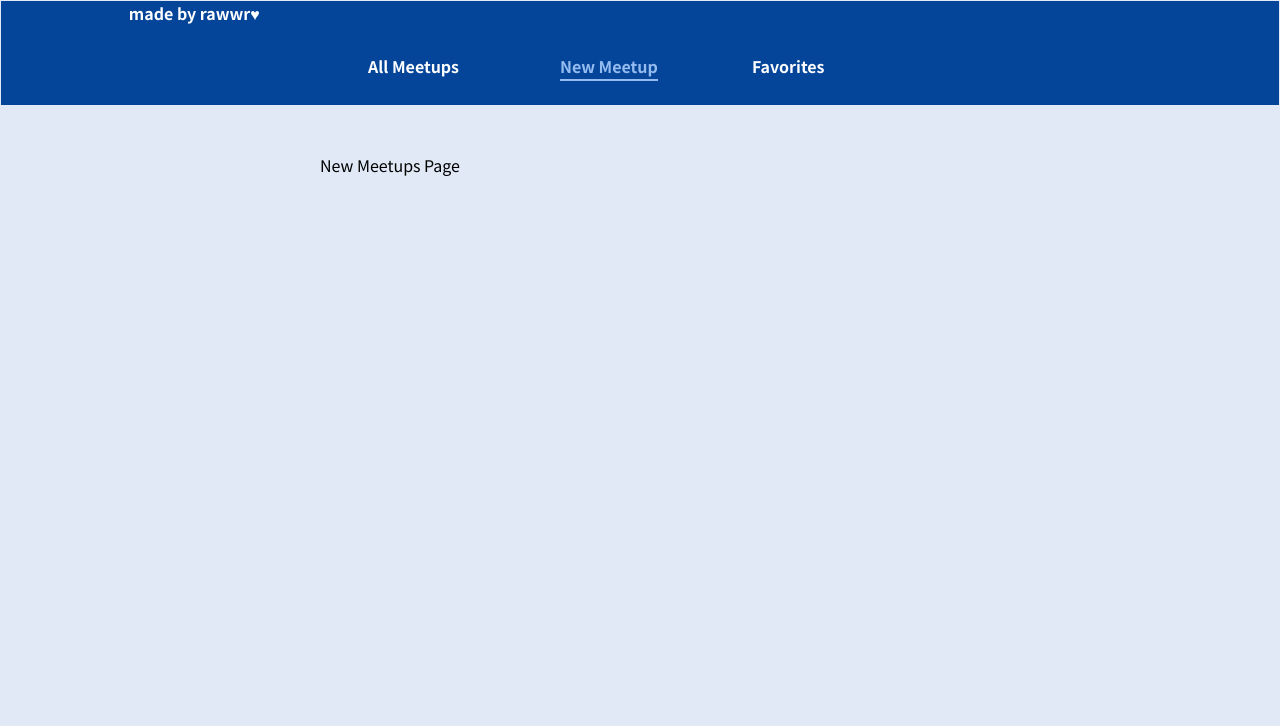
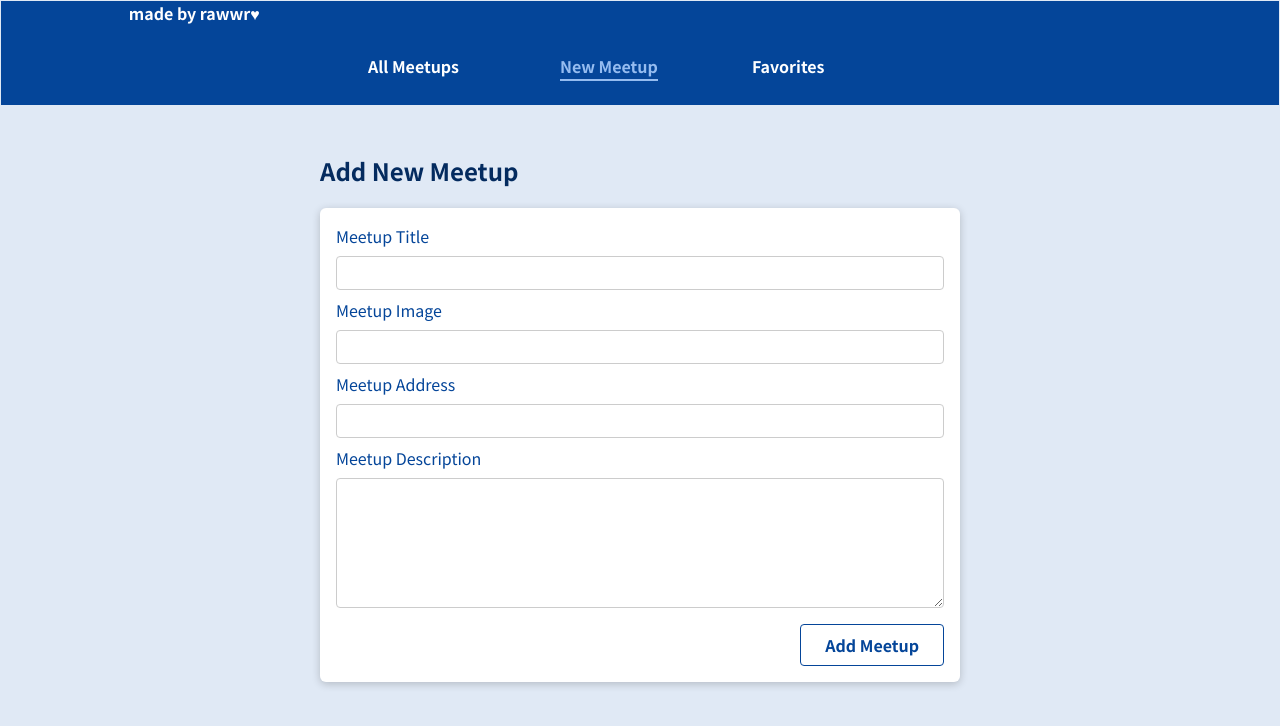
Before and after one commit to rawwr-cmd/React-Refresher, a React (Create React App) app: page /new-meetup in a window 1280 px wide. Shown: the top 726 px of the page. Built offline with nearby package versions, Linux system fonts and the light colour scheme.

Commit message:
using useContext

```diff
--- a/src/components/meetups/MeetupItem.module.css
+++ b/src/components/meetups/MeetupItem.module.css
@@ -34,7 +34,6 @@
   font: inherit;
   cursor: pointer;
   color: #044599;
-  ;
   border: 1px solid #044599;
   background-color: transparent;
   padding: 0.5rem 1.5rem;
--- /dev/null
+++ b/src/components/meetups/NewMeetupForm.module.css
@@ -0,0 +1,47 @@
+.form {
+    padding: 1rem;
+}
+
+.control {
+    margin-bottom: 0.5rem;
+}
+
+.control label {
+    display: block;
+    font-weight: bold;
+    font: inherit;
+    color: #044599;
+    margin-bottom: 0.5rem;
+}
+
+.control input,
+.control textarea {
+    display: block;
+    font: inherit;
+    border-radius: 4px;
+    border: 1px solid #ccc;
+    padding: 0.25rem;
+    width: 100%;
+}
+
+.actions {
+    margin-top: 1rem;
+    text-align: right;
+}
+
+.actions button {
+    font: inherit;
+    cursor: pointer;
+    color: #044599;
+    background-color: transparent;
+    padding: 0.5rem 1.5rem;
+    border: 1px solid #044599;
+    border-radius: 4px;
+    font-weight: bold;
+}
+
+.actions button:hover,
+.actions button:active {
+    background-color: #95bcf0;
+    border-color: #044599;
+}
--- /dev/null
+++ b/src/components/meetups/NewMeetupForm.tsx
@@ -0,0 +1,69 @@
+import { useRef } from "react";
+import Card from "../ui/Card";
+import classes from "./NewMeetupForm.module.css";
+
+interface NewMeetupFormProps {
+  onAddMeetup: (meetupData: {
+    title: string;
+    image: string;
+    address: string;
+    description: string;
+  }) => void;
+}
+
+const NewMeetupForm: React.FC<NewMeetupFormProps> = ({ onAddMeetup }) => {
+  const titleInputRef = useRef<HTMLInputElement>(null);
+  const imageInputRef = useRef<HTMLInputElement>(null);
+  const addressInputRef = useRef<HTMLInputElement>(null);
+  const descriptionInputRef = useRef<HTMLTextAreaElement>(null);
+
+  const submitHandler = (event: React.FormEvent) => {
+    event.preventDefault();
+    const enteredTitle = titleInputRef.current!.value;
+    const enteredImage = imageInputRef.current!.value;
+    const enteredAddress = addressInputRef.current!.value;
+    const enteredDescription = descriptionInputRef.current!.value;
+
+    const meetupData = {
+      title: enteredTitle,
+      image: enteredImage,
+      address: enteredAddress,
+      description: enteredDescription,
+    };
+
+    onAddMeetup(meetupData);
+  };
+
+  return (
+    <Card>
+      <form className={classes.form} onSubmit={submitHandler}>
+        <div className={classes.control}>
+          <label htmlFor="title">Meetup Title</label>
+          <input type="text" required id="title" ref={titleInputRef} />
+        </div>
+        <div className={classes.control}>
+          <label htmlFor="image">Meetup Image</label>
+          <input type="url" required id="image" ref={imageInputRef} />
+        </div>
+        <div className={classes.control}>
+          <label htmlFor="address">Meetup Address</label>
+          <input type="text" required id="address" ref={addressInputRef} />
+        </div>
+        <div className={classes.control}>
+          <label htmlFor="description">Meetup Description</label>
+          <textarea
+            id="description"
+            required
+            rows={5}
+            ref={descriptionInputRef}
+          />
+        </div>
+        <div className={classes.actions}>
+          <button>Add Meetup</button>
+        </div>
+      </form>
+    </Card>
+  );
+};
+
+export default NewMeetupForm;
--- a/src/pages/AllMeetups.tsx
+++ b/src/pages/AllMeetups.tsx
@@ -1,29 +1,39 @@
+import { useState, useEffect } from "react";
 import MeetUpList from "../components/meetups/MeetupList";
 import { Meetup } from "../meetup.modal";
-const dummyData: Meetup[] = [
-  {
-    id: Math.random().toString(),
-    title: "This is a first meetup",
-    image:
-      "https://images.unsplash.com/photo-1666479245242-1e4a4d516540?ixlib=rb-4.0.3&ixid=MnwxMjA3fDB8MHxwaG90by1wYWdlfHx8fGVufDB8fHx8&auto=format&fit=crop&w=407&q=80",
-    address: "Some address 5, 12345 Some City",
-    description: "first meetup!",
-  },
-  {
-    id: Math.random().toString(),
-    title: "This is a second meetup",
-    image:
-      "https://images.unsplash.com/photo-1664575197229-3bbebc281874?ixlib=rb-4.0.3&ixid=MnwxMjA3fDB8MHxwaG90by1wYWdlfHx8fGVufDB8fHx8&auto=format&fit=crop&w=1170&q=80",
-    address: "Some address 5, 12345 Some City",
-    description: "second meetup!",
-  },
-];
 
 const AllMeetupsPage: React.FC = () => {
+  const [isLoading, setIsLoading] = useState<boolean>(true);
+  const [loadedMeetups, setLoadedMeetups] = useState<Meetup[]>([]);
+
+  useEffect(() => {
+    setIsLoading(true);
+    fetch(
+      "https://react-refresher-90d33-default-rtdb.firebaseio.com/meetups.json"
+    )
+      .then((response) => response.json())
+      .then((data) => {
+        const meetups: Meetup[] = [];
+        for (const key in data) {
+          const meetup: Meetup = {
+            id: key,
+            ...data[key], //copying key-value pairs
+          };
+          meetups.push(meetup);
+        }
+        setIsLoading(false);
+        setLoadedMeetups(meetups);
+      });
+  }, []);
+
+  if (isLoading) {
+    <section>Loading...</section>;
+  }
+
   return (
     <section>
       <h1>All Meetups</h1>
-      <MeetUpList meetups={dummyData} />
+      <MeetUpList meetups={loadedMeetups} />
     </section>
   );
 };
--- a/src/pages/NewMeetups.tsx
+++ b/src/pages/NewMeetups.tsx
@@ -1,5 +1,28 @@
+import { useNavigate } from "react-router-dom";
+import NewMeetupForm from "../components/meetups/NewMeetupForm";
 const NewMeetupsPage: React.FC = () => {
-  return <div>New Meetups Page</div>;
+  const navigate = useNavigate();
+  const addMeetupHandler = (meetupData: {}) => {
+    fetch(
+      "https://react-refresher-90d33-default-rtdb.firebaseio.com/meetups.json",
+      {
+        method: "POST",
+        body: JSON.stringify(meetupData),
+        headers: {
+          "Content-Type": "application/json",
+        },
+      }
+    ).then(() => {
+      navigate("/"); // navigate back to home page
+    });
+  };
+
+  return (
+    <section>
+      <h1>Add New Meetup</h1>
+      <NewMeetupForm onAddMeetup={addMeetupHandler} />
+    </section>
+  );
 };
 
 export default NewMeetupsPage;
```
Also changed, not shown: src/components/ui/Card.module.css (+4 -4 lines).
